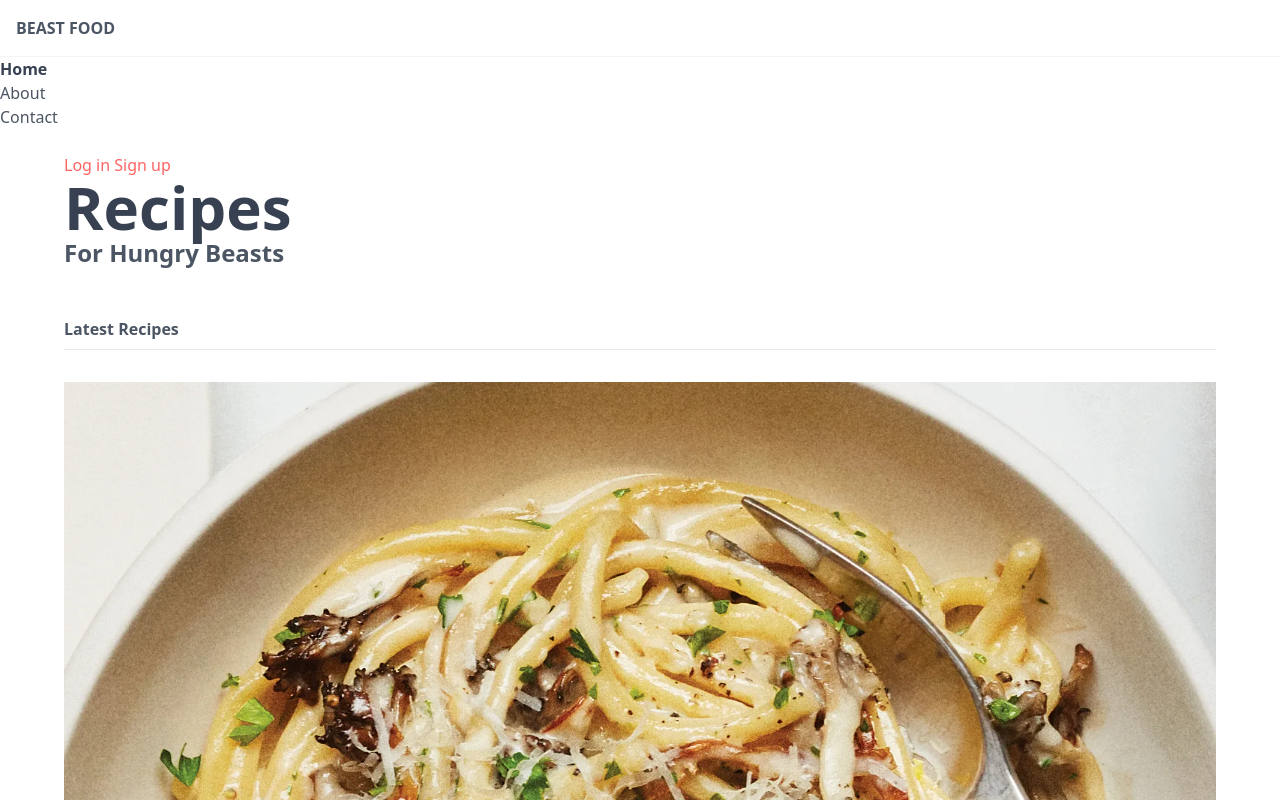
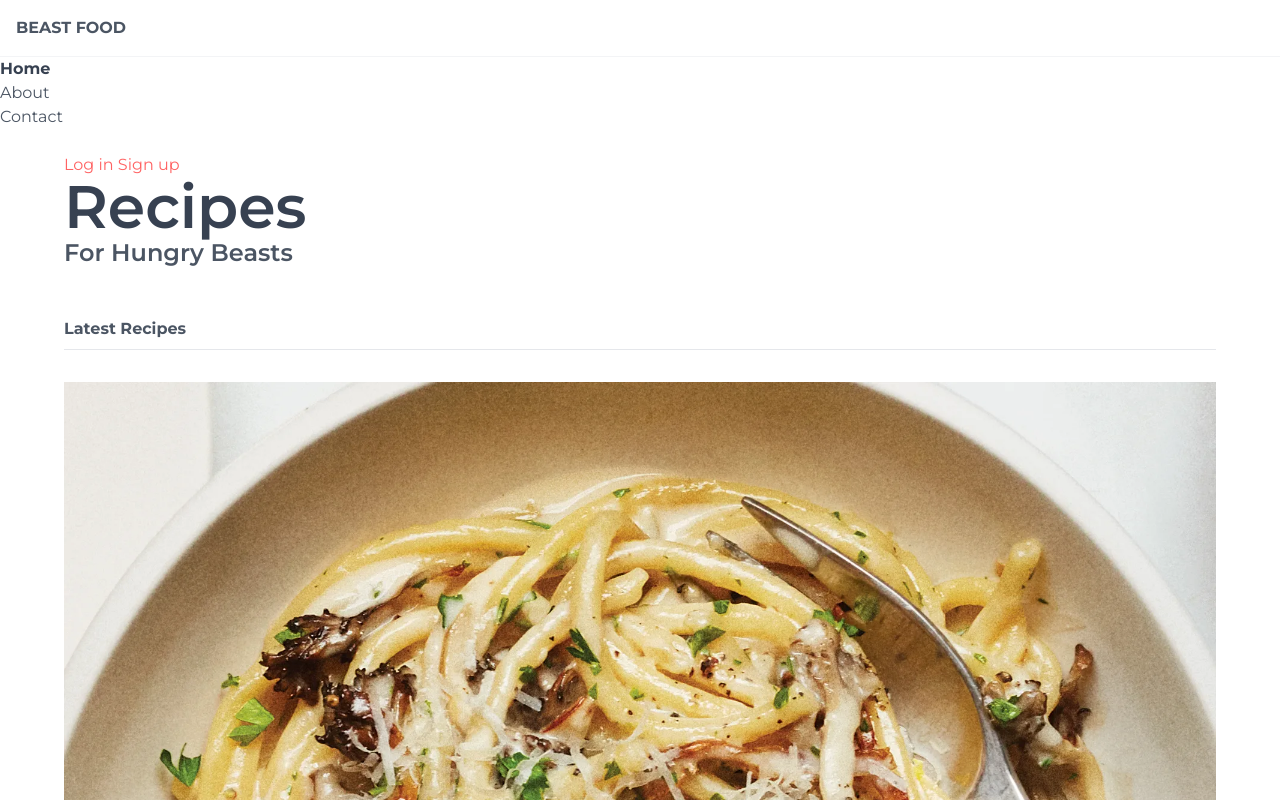
Before and after one commit to brucem98/Tailwind_recipe_site, a website: page src/index.html in a window 1280 px wide. Shown: the top 800 px of the page. Drawn offline with Linux system fonts and the light colour scheme.

Commit message:
Add custom fonts

```diff
--- a/src/index.html
+++ b/src/index.html
@@ -5,7 +5,7 @@
   <title>Document</title>
   <link rel="stylesheet" href="../public/output.css">
 </head>
-<body class="text-gray-600">
+<body class="text-gray-600 font-body">
 
   <div>
     <div>
--- a/src/input.css
+++ b/src/input.css
@@ -1,4 +1,6 @@
 /* everytime you edit this file we have to re-process to the output css file in public folder */
+
+@import url('https://fonts.googleapis.com/css2?family=DM+Sans:opsz@9..40&family=Montserrat:ital,wght@0,100;0,200;0,300;0,400;0,500;0,600;0,700;0,800;0,900;1,100;1,200;1,300;1,400;1,500;1,600;1,700;1,900&family=Poppins&display=swap');
 
 @tailwind base;
 @tailwind components;
--- a/tailwind.config.js
+++ b/tailwind.config.js
@@ -10,6 +10,9 @@ module.exports = {
           200: "#888883",
         },
       },
+      fontFamily: {
+        body: ["Montserrat"],
+      },
     },
   },
   plugins: [],
```
Also changed, not shown: public/output.css.
